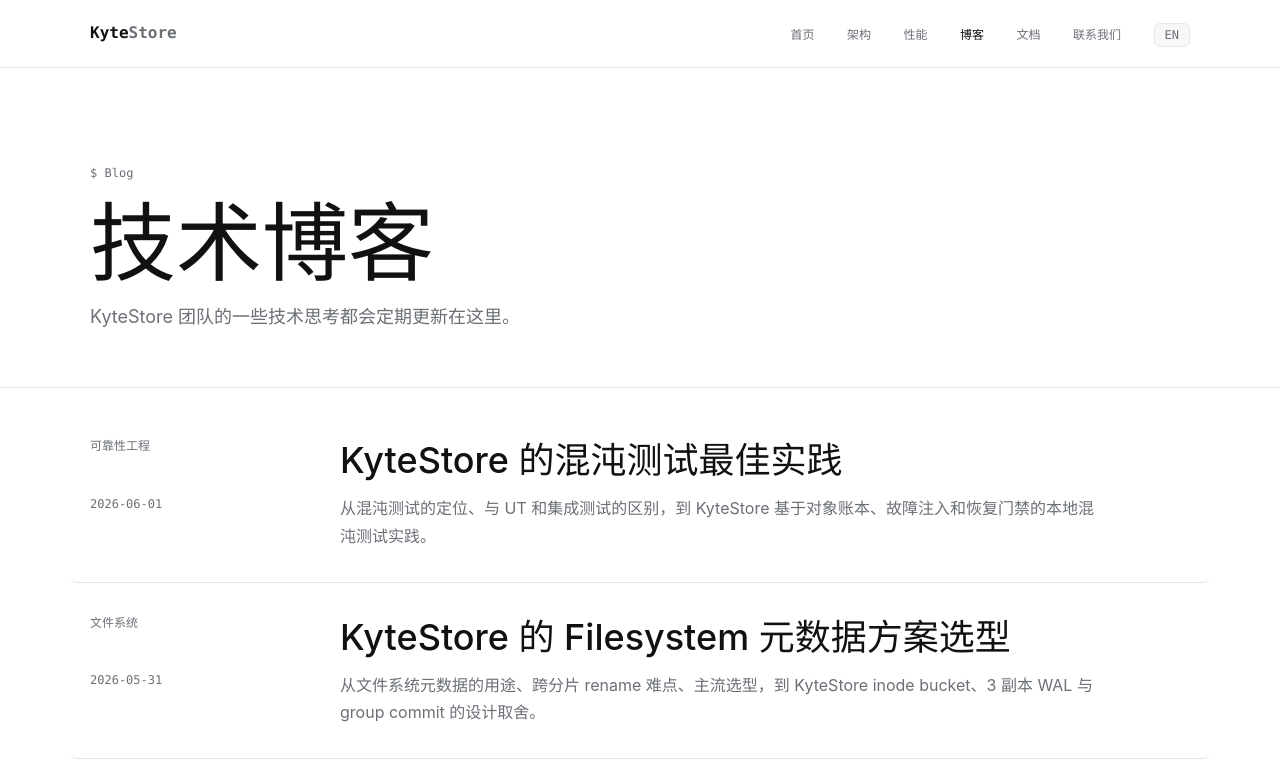
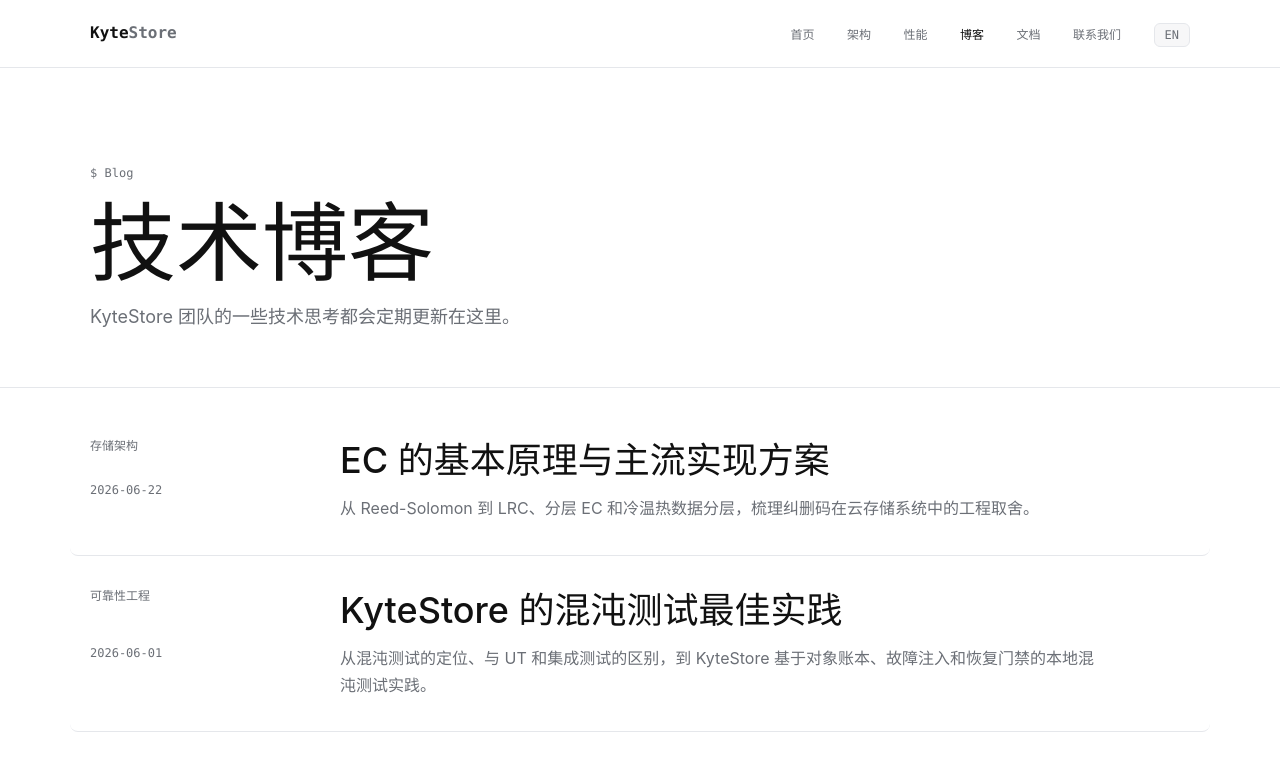
Before and after one commit to royguo/kytestore_landing_page, a website: page blog.html in a window 1280 px wide. Shown: the top 761 px of the page. Drawn offline with Linux system fonts and the light colour scheme.

Commit message:
Add erasure coding blog listing

```diff
--- a/blog.html
+++ b/blog.html
@@ -520,6 +520,16 @@
 
         <section class="blog-list" aria-label="博客列表">
             <div class="container">
+                <a class="blog-row" href="blog/erasure-coding-architecture.html">
+                    <div class="blog-meta">
+                        <span data-i18n="post3-category">存储架构</span>
+                        <time datetime="2026-06-22">2026-06-22</time>
+                    </div>
+                    <div>
+                        <h2 data-i18n="post3-title">EC 的基本原理与主流实现方案</h2>
+                        <p data-i18n="post3-summary">从 Reed-Solomon 到 LRC、分层 EC 和冷温热数据分层，梳理纠删码在云存储系统中的工程取舍。</p>
+                    </div>
+                </a>
                 <a class="blog-row" href="blog/chaos-testing-best-practices.html">
                     <div class="blog-meta">
                         <span data-i18n="post2-category">可靠性工程</span>
@@ -561,6 +571,9 @@
                 'lang-toggle': '中',
                 'blog-title': 'Technical Blog',
                 'blog-intro': 'Technical notes and architecture thinking from the KyteStore team are updated here regularly.',
+                'post3-category': 'Storage Architecture',
+                'post3-title': 'Erasure Coding Basics And Mainstream Architectures',
+                'post3-summary': 'From Reed-Solomon to LRC, hierarchical EC, and hot-warm-cold data tiers, this article explains the engineering tradeoffs behind erasure coding in cloud storage.',
                 'post2-category': 'Reliability Engineering',
                 'post2-title': 'KyteStore Chaos Testing Best Practices',
                 'post2-summary': 'How KyteStore uses chaos testing, model-based object ledgers, fault injection, and recovery gates to validate storage correctness.',
@@ -580,6 +593,9 @@
                 'lang-toggle': 'EN',
                 'blog-title': '技术博客',
                 'blog-intro': 'KyteStore 团队的一些技术思考都会定期更新在这里。',
+                'post3-category': '存储架构',
+                'post3-title': 'EC 的基本原理与主流实现方案',
+                'post3-summary': '从 Reed-Solomon 到 LRC、分层 EC 和冷温热数据分层，梳理纠删码在云存储系统中的工程取舍。',
                 'post2-category': '可靠性工程',
                 'post2-title': 'KyteStore 的混沌测试最佳实践',
                 'post2-summary': '从混沌测试的定位、与 UT 和集成测试的区别，到 KyteStore 基于对象账本、故障注入和恢复门禁的本地混沌测试实践。',
```
Also changed, not shown: public/blog.html (+16 -0 lines).
